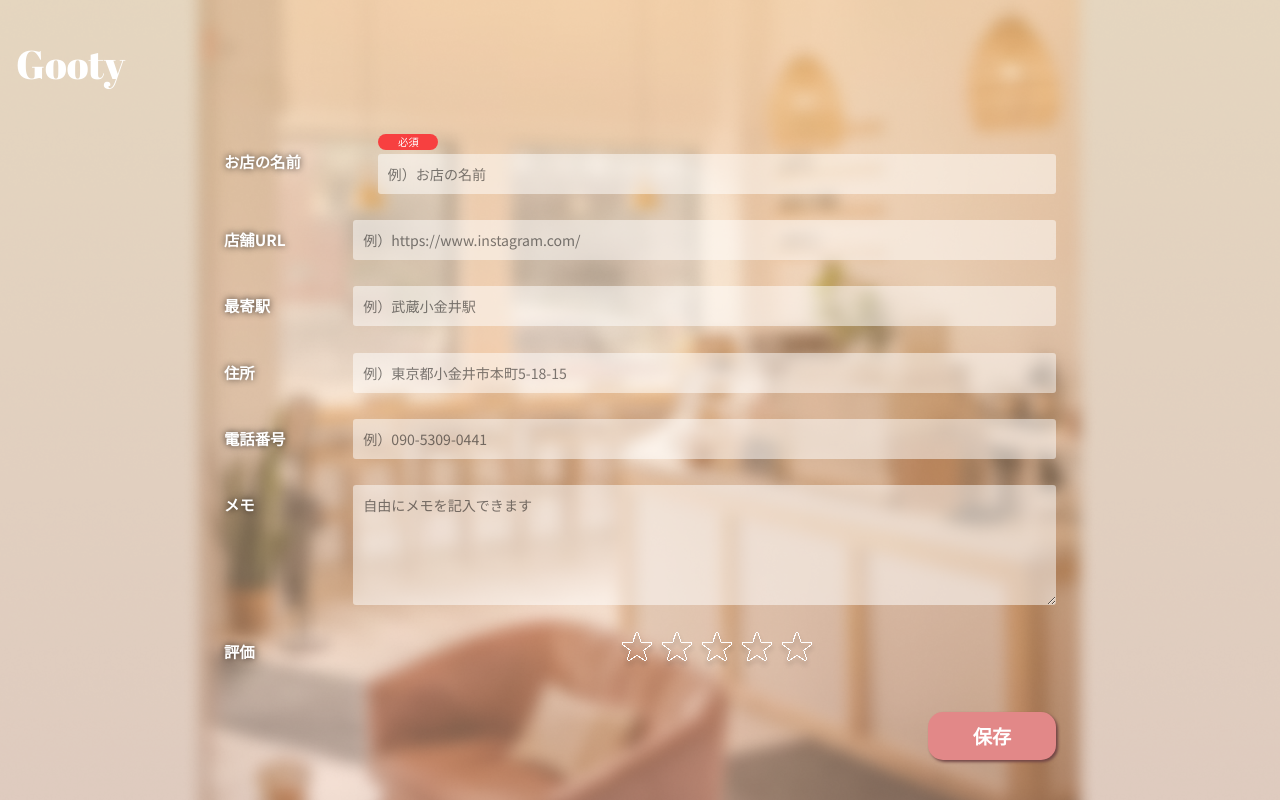
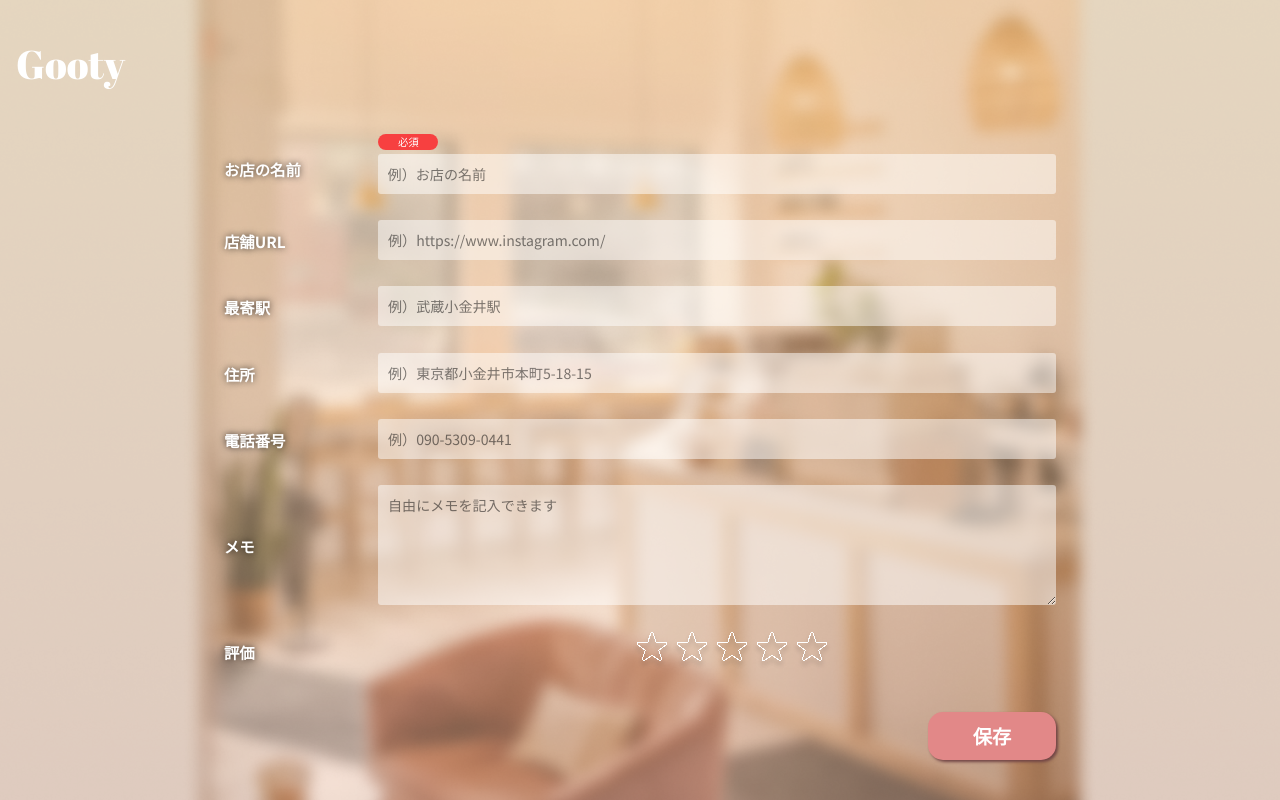
Before and after one commit to lapis-lazuli0927/gooty-front, a Next.js app: page /create in a window 1280 px wide. Built offline with nearby package versions, Linux system fonts and the light colour scheme; no server answers.

Commit message:
fix: お店の名前のラベルとフォームの幅を調整

```diff
--- a/src/app/create/page.module.css
+++ b/src/app/create/page.module.css
@@ -151,7 +151,11 @@
 
   .tag {
     flex-direction: row;
-    align-items: flex-start;
+    align-items: center;
+  }
+
+  .tag label {
+    margin-right: 2.31vw;
   }
 
   .tag label,
@@ -221,5 +225,4 @@
     box-shadow: none;
     transform: translateY(3px);
   }
-
 }
--- a/src/app/create/page.tsx
+++ b/src/app/create/page.tsx
@@ -131,12 +131,12 @@ export default function Create() {
               }
               placeholder="例）お店の名前"
             />
+            {nameError && (
+              <p className={styles.contact_message_error}>
+                お店の名前は必須項目です。
+              </p>
+            )}
           </div>
-          {nameError && (
-            <p className={styles.contact_message_error}>
-              お店の名前は必須項目です。
-            </p>
-          )}
         </div>
 
         <div className={styles.tag}>
```
